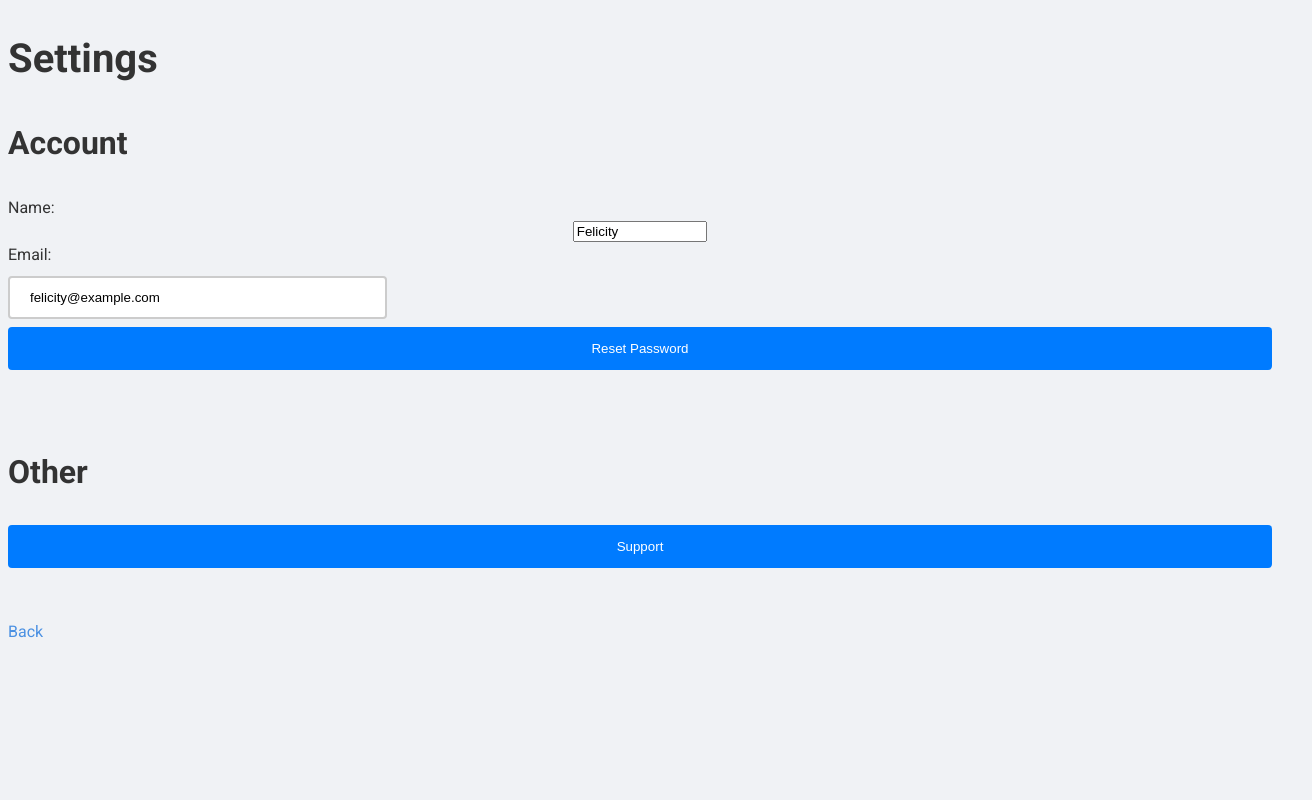
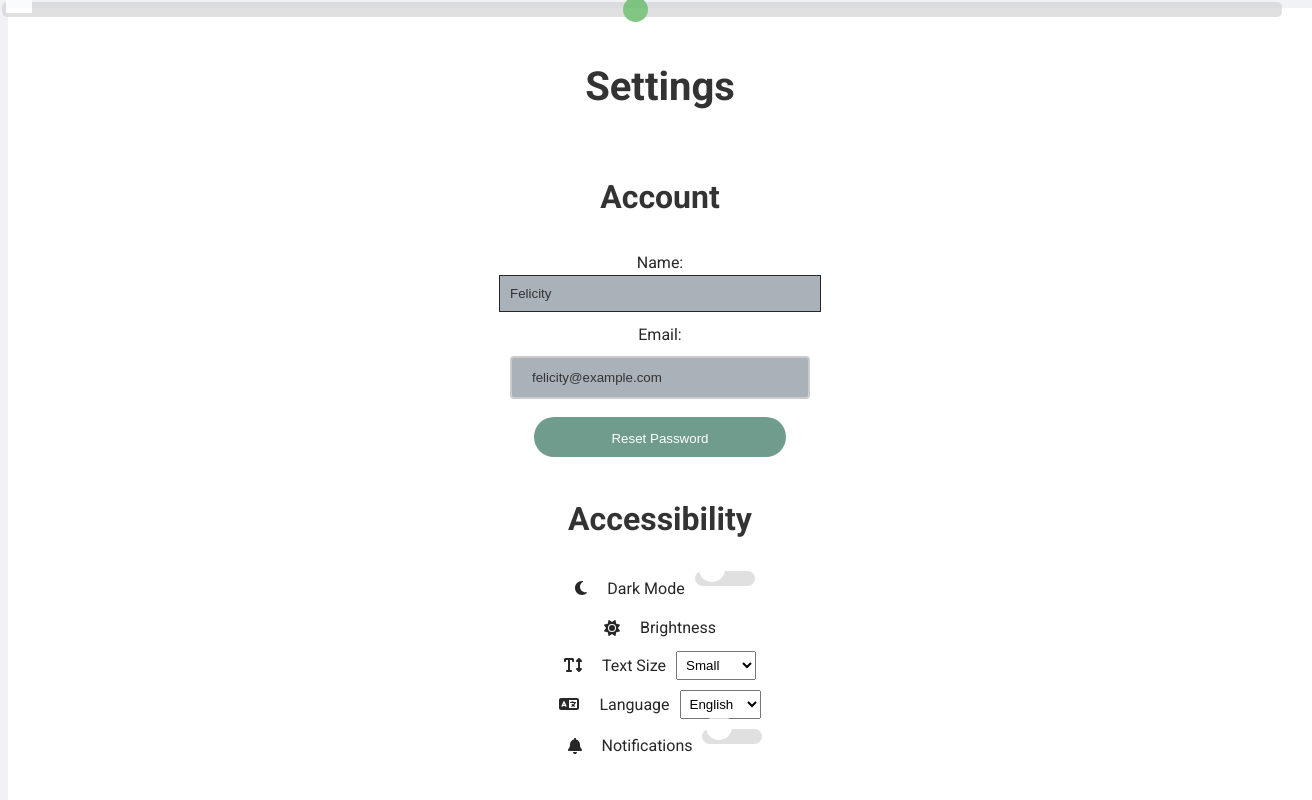
Before and after one commit to wrightybnature/Task-Manager-Prototype, a React (Create React App) app: page /settings in a window 1280 px wide. Shown: the top 800 px of the page, 1312 px wide, since content can reach past the window. Built offline with nearby package versions, Linux system fonts and the light colour scheme.

Commit message:
Fixing the Settings page to include more accessibility options. Refactored the css page for the settings so that it is similar to the rest of the website.

```diff
--- a/src/SettingsPage.css
+++ b/src/SettingsPage.css
@@ -1,13 +1,191 @@
-/* Settings.css */
+/* SettingsPage.css */
 
-.settings-input {
-    display: block;
-    width: 10%;
-    max-width: 30%;
-    margin: 0 auto;
-  }
+/* Container for the settings page */
+.settings-container {
+  width: 100%;
+  min-height: 100vh;
+  background-color: #ffffff;
+  color: #272727;
+  display: flex;
+  flex-direction: column;
+  align-items: center;
+  justify-content: center;
+  padding: 20px;
+}
 
-  .settings-button {
-    display: block;
-    margin: 0 auto;
-  }
+/* Name input field */
+.name-input {
+  display: block;
+  width: 70%;
+  max-width: 300px;
+  margin: 0 auto 10px;
+  padding: 10px;
+  background-color: #AAB2B9;
+  border: 1px solid #272727; /* Square border */
+  border-radius: 0px; /* Square edges */
+  color: #333;
+}
+
+/* Email input field */
+.email-input {
+  display: block;
+  width: 70%;
+  max-width: 300px;
+  margin: 0 auto 10px;
+  padding: 10px;
+  background-color: #AAB2B9;
+  border: 1px solid #272727; /* Square border */
+  border-radius: 0px; /* Square edges */
+  color: #333;
+}
+
+/* Reset password and support buttons */
+.reset-password-button, .support-button {
+  display: block;
+  width: 20%;
+  max-width: 300px;
+  height: 40px;
+  background-color: #6F9C8D; /* Change button color */
+  border: none;
+  cursor: pointer;
+  color: #ffffff;
+  border-radius: 25px;
+  margin: 10px auto;
+  text-align: center; /* Center the text */
+  transition: background-color 0.2s;
+}
+
+/* Back button */
+.back-button {
+  display: block;
+  width: 10%;
+  max-width: 300px;
+  height: 40px;
+  background-color: #89d6bc; /* Change button color */
+  border: none;
+  cursor: pointer;
+  color: #000000;
+  border-radius: 25px;
+  margin: 10px auto;
+  text-align: center; /* Center the text */
+  transition: background-color 0.2s;
+  text-decoration: none; /* Remove link underline */
+}
+
+/* Styles for the icons and the text next to them */
+.settings-icon {
+  margin-right: 10px;
+}
+
+.settings-label {
+  display: flex;
+  align-items: center;
+  margin-bottom: 10px;
+}
+
+.settings-label span {
+  margin-left: 10px;
+}
+
+/* Styles for the binary slider */
+.switch {
+  position: relative;
+  display: inline-block;
+  width: 60px;
+  height: 34px;
+}
+
+.switch input {
+  opacity: 0;
+  width: 0;
+  height: 0;
+}
+
+.slider {
+  position: absolute;
+  cursor: pointer;
+  top: 0;
+  left: 0;
+  right: 0;
+  bottom: 0;
+  background-color: #ccc;
+  -webkit-transition: .4s;
+  transition: .4s;
+}
+
+.slider:before {
+  position: absolute;
+  content: "";
+  height: 26px;
+  width: 26px;
+  left:
+  4px;
+  bottom: 4px;
+  background-color: white;
+  -webkit-transition: .4s;
+  transition: .4s;
+}
+
+input:checked + .slider {
+  background-color: #54b47c;
+}
+
+input:focus + .slider {
+  box-shadow: 0 0 1px #2196F3;
+}
+
+input:checked + .slider:before {
+  -webkit-transform: translateX(26px);
+  -ms-transform: translateX(26px);
+  transform: translateX(26px);
+}
+
+/* Rounded sliders */
+.slider.round {
+  border-radius: 12px;
+}
+
+.slider.round:before {
+  border-radius: 50%;
+}
+
+/* Style for the dropdowns */
+.dropdown {
+  margin-left: 10px;
+  padding: 5px;
+}
+
+/* Style for the range slider */
+.slider {
+  -webkit-appearance: none;
+  width: 100%;
+  height: 15px;
+  border-radius: 5px;
+  background: #d3d3d3;
+  outline: none;
+  opacity: 0.7;
+  -webkit-transition: .2s;
+  transition: opacity .2s;
+}
+
+.slider:hover {
+  opacity: 1;
+}
+
+.slider::-webkit-slider-thumb {
+  -webkit-appearance: none;
+  appearance: none;
+  width: 25px;
+  height: 25px;
+  border-radius: 50%;
+  background: #4CAF50;
+  cursor: pointer;
+}
+
+.slider::-moz-range-thumb {
+  width: 25px;
+  height: 25px;
+  border-radius: 50%;
+  background: #4CAF50;
+  cursor: pointer;
+}
--- a/src/SettingsPage.js
+++ b/src/SettingsPage.js
@@ -1,11 +1,15 @@
 import React, { useState } from 'react';
 import { Link } from 'react-router-dom';
+import { FontAwesomeIcon } from '@fortawesome/react-fontawesome';
+import { faMoon, faSun, faTextHeight, faLanguage, faBell } from '@fortawesome/free-solid-svg-icons';
 import './SettingsPage.css';
 
 function SettingsPage() {
+  // State for user's name and email
   const [userName, setUserName] = useState('Felicity');
   const [userEmail, setUserEmail] = useState('felicity@example.com');
 
+  // Handlers for name and email change
   const handleNameChange = (e) => {
     setUserName(e.target.value);
   };
@@ -15,33 +19,92 @@ function SettingsPage() {
   };
 
   return (
-    <div>
+    <div className="settings-container"> {/* Container for centering the content */}
       <h1>Settings</h1>
       <h2>Account</h2>
+
+      {/* Name input field */}
       <label htmlFor="name">Name:</label>
       <input
         type="text"
         id="name"
         value={userName}
         onChange={handleNameChange}
-        className="settings-input"
+        className="settings-input name-input"
       />
+
+      {/* Email input field */}
       <label htmlFor="email">Email:</label>
       <input
         type="email"
         id="email"
         value={userEmail}
         onChange={handleEmailChange}
-        className="settings-input"
+        className="settings-input email-input"
       />
-      <button className="settings-button">Reset Password</button>
-      <br />
-      <br />
-      <h2>Other</h2>
-      <button className="settings-button">Support</button>
-      <br />
-      <br />
-      <Link to="/calendar/dayGridMonth">Back</Link>
+
+      {/* Reset Password button */}
+      <button className="settings-button reset-password-button">Reset Password</button>
+
+      <h2>Accessibility</h2>
+
+      {/* Dark Mode binary slider */}
+      <div className="settings-label">
+        <FontAwesomeIcon icon={faMoon} className="settings-icon" />
+        <span>Dark Mode</span>
+        <label className="switch">
+          <input type="checkbox" />
+          <span className="slider round"></span>
+        </label>
+      </div>
+
+      {/* Brightness slider */}
+      <div className="settings-label">
+        <FontAwesomeIcon icon={faSun} className="settings-icon" />
+        <span>Brightness</span>
+        <input type="range" min="1" max="100" className="slider" />
+      </div>
+
+      {/* Text Size dropdown */}
+      <div className="settings-label">
+        <FontAwesomeIcon icon={faTextHeight} className="settings-icon" />
+        <span>Text Size</span>
+        <select className="dropdown">
+          <option>Small</option>
+          <option>Medium</option>
+          <option>Large</option>
+        </select>
+      </div>
+
+      {/* Language dropdown */}
+      <div className="settings-label">
+        <FontAwesomeIcon icon={faLanguage} className="settings-icon" />
+        <span>Language</span>
+        <select className="dropdown">
+          <option>English</option>
+          <option>Spanish</option>
+          <option>French</option>
+        </select>
+      </div>
+
+      {/* Notifications binary slider */}
+      <div className="settings-label">
+        <FontAwesomeIcon icon={faBell} className="settings-icon" />
+        <span>Notifications</span>
+        <label className="switch">
+          <input type="checkbox" />
+          <span className="slider round"></span>
+        </label>
+      </div>
+
+      <h3>Other</h3>
+
+      {/* Support button */}
+      <button className="settings-button support-button">Support</button>
+
+      {/* Back button */}
+      <Link to="/calendar/dayGridMonth" className="settings-button back-button">Back
+      </Link>
     </div>
   );
 }
```
